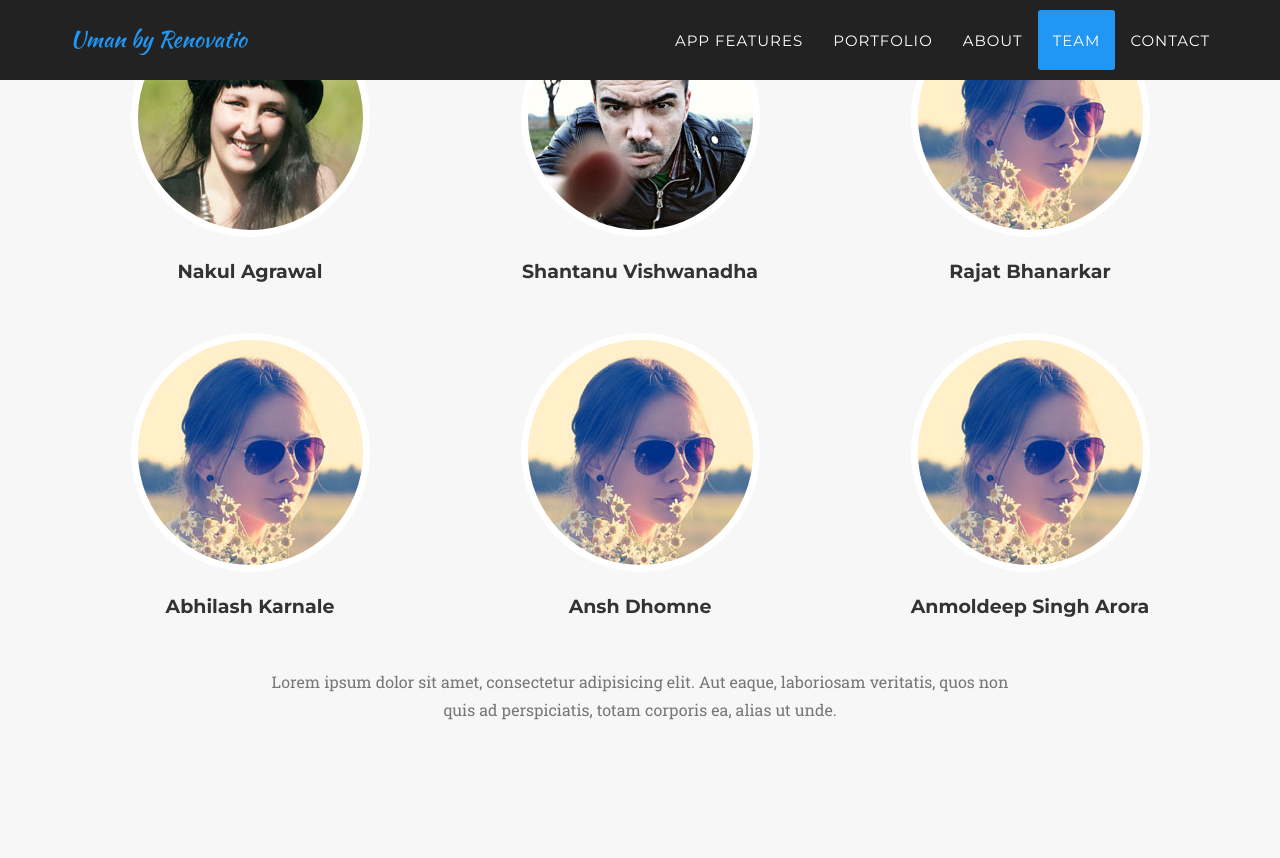
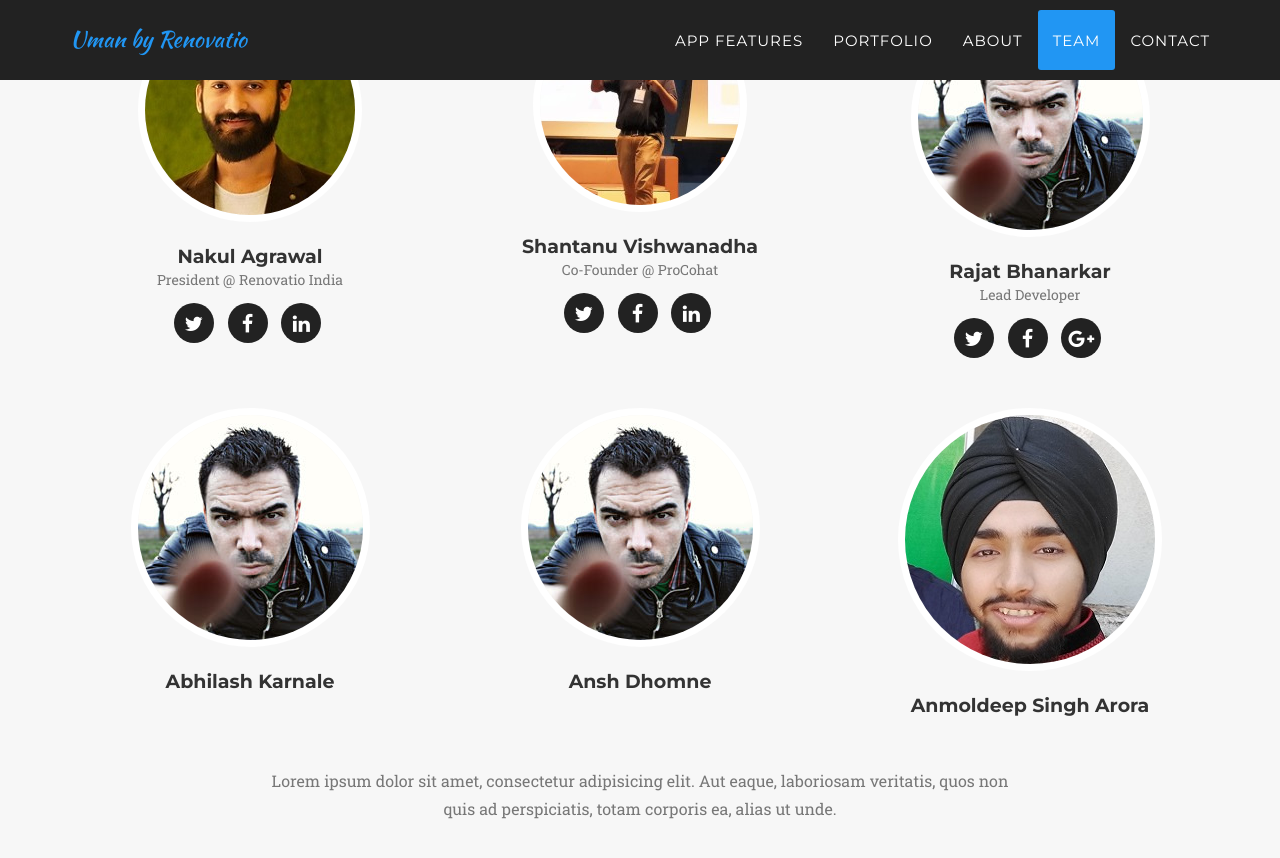
Before and after one commit to Uman-app/uman-app.github.io, a Jekyll site: the page built from index.html, in a window 1280 px wide and 900 px high, scrolled down 4872 px. Shown: the top 858 px of the window. Built offline with Jekyll 4.4.1, drawn with Linux system fonts in a browser that asks for light colours; some web fonts are replaced; part of the change alters nothing that is shown.

```diff
--- a/_config.yml
+++ b/_config.yml
@@ -9,38 +9,39 @@ description: "An App for your help, in time of trouble. Uman for All Humans in N
 
 # Team names, titles and social links
 people:
+
 - name: Nakul Agrawal
   pic: 1
-  # position:
-  # social:
-    # - title: twitter
-      # url: #
-    # - title: facebook
-      # url: #
-    # - title: stack-overflow
-      # url: #
+  position: President @ Renovatio India
+  social:
+    - title: twitter
+      url: https://twitter.com/livingnakul/
+    - title: facebook
+      url: https://www.facebook.com/rhythm.of.nakul/
+    - title: linkedin
+      url: https://www.linkedin.com/in/livingnakul/
 
 - name: Shantanu Vishwanadha
   pic: 2
-  # position: Lead Marketer
-  # social:
-  #   - title: twitter
-  #     url: #
-  #   - title: facebook
-  #     url: #
-  #   - title: linkedin
-  #     url: #
+  position: Co-Founder @ ProCohat
+  social:
+    - title: twitter
+      url: #
+    - title: facebook
+      url: #
+    - title: linkedin
+      url: https://www.linkedin.com/in/thecoderpanda/
 
 - name: Rajat Bhanarkar
   pic: 3
-  # position: Lead Developer
-  # social:
-  #   - title: twitter
-  #     url: #
-  #   - title: facebook
-  #     url: #
-  #   - title: google-plus
-  #     url: #
+  position: Lead Developer
+  social:
+    - title: twitter
+      url: #
+    - title: facebook
+      url: #
+    - title: google-plus
+      url: #
 - name: Abhilash Karnale
   pic: 3
 
@@ -48,7 +49,8 @@ people:
   pic: 3
 
 - name: Anmoldeep Singh Arora
-  pic: 3
+  pic: 6
+
 # Social networks usernames (many more available: google-plus, flickr, dribbble, pinterest, instagram, tumblr, linkedin, etc.)
 # social:
 #   - title: twitter
```
Also changed, not shown: img/about/6new.jpg (added), img/team/1 - Copy.jpg (added), img/team/1.jpg, img/team/1old.jpg (added), img/team/2.jpg, img/team/3.jpg, img/team/3old.jpg (added), img/team/6.jpg (added).
